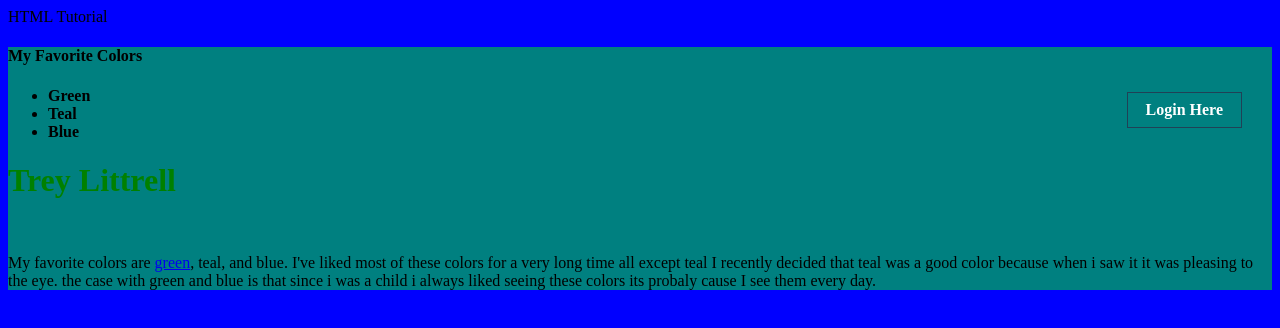
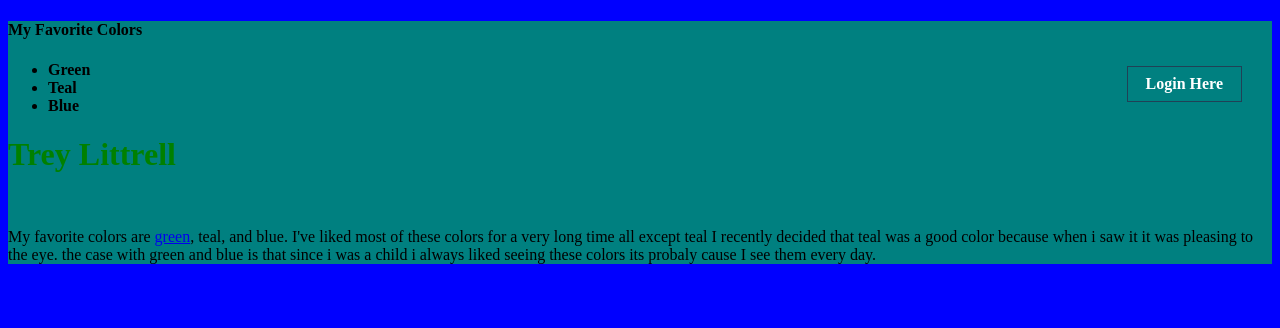
Before and after one commit to trey99/treylittrell, a plain HTML site: page index.html in a window 1280 px wide. Drawn offline with Linux system fonts and the light colour scheme.

Commit message:
changes title

```diff
--- a/index.html
+++ b/index.html
@@ -1,7 +1,7 @@
 <!DOCTYPE html>
 <html>
 <head>
-<treylittrell>HTML Tutorial</title>
+<title>HTML Tutorial</title>
 </head>
 <body>
   <div class=container>
--- a/styles.css
+++ b/styles.css
@@ -15,7 +15,7 @@ background-color: blue;
 
 }
 .navbar {
-display:inline;
+display: inline;
 
 }
 .login {
```
Also changed, not shown: Green.html (+6 -3 lines).
